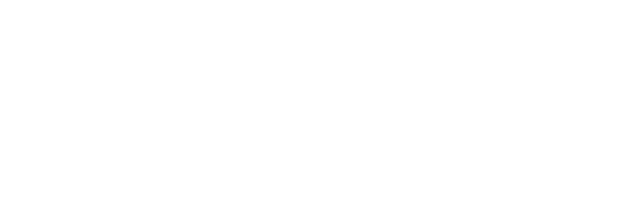
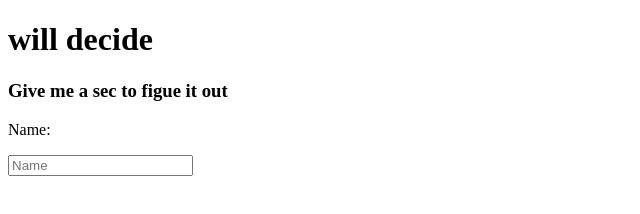
Before and after one commit to lightninglinus/lab3, a plain HTML site: page index.html in a window 1280 px wide. Shown: the whole page, without its empty margins (0-640 px from the left). Drawn offline with Linux system fonts and the light colour scheme.

Commit message:
Name field

```diff
--- a/index.html
+++ b/index.html
@@ -9,5 +9,15 @@
 </head>
 
 <body>
+  	<form class="contain" action="#null"  method="get">
+	  <div>
+	    <h1>will decide</h1>
+		<h3>Give me a sec to figue it out</h3>
+	  </div>
+	  <div class="row">
+		<p><label>Name:</label></p>
+		<input type="text" placeholder="Name">
+	  </div>
+	 </form>
 </body>
 </html>
```
